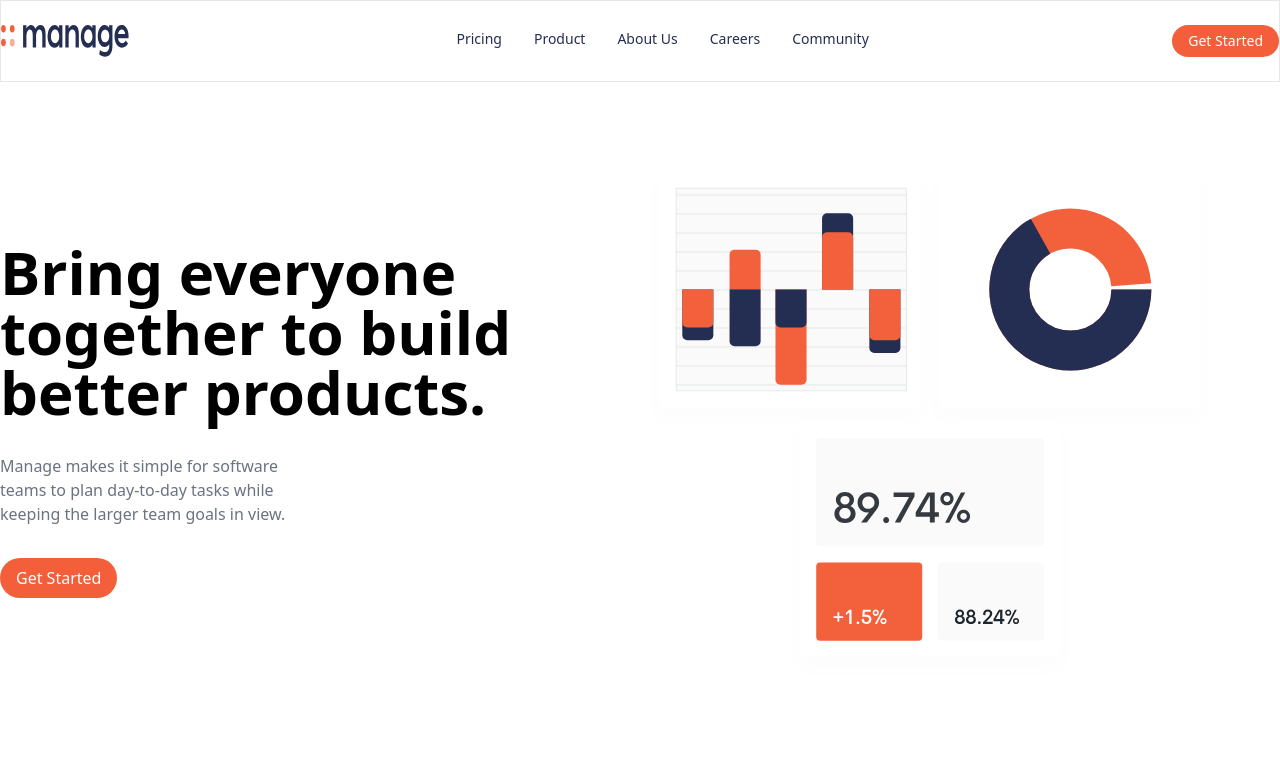
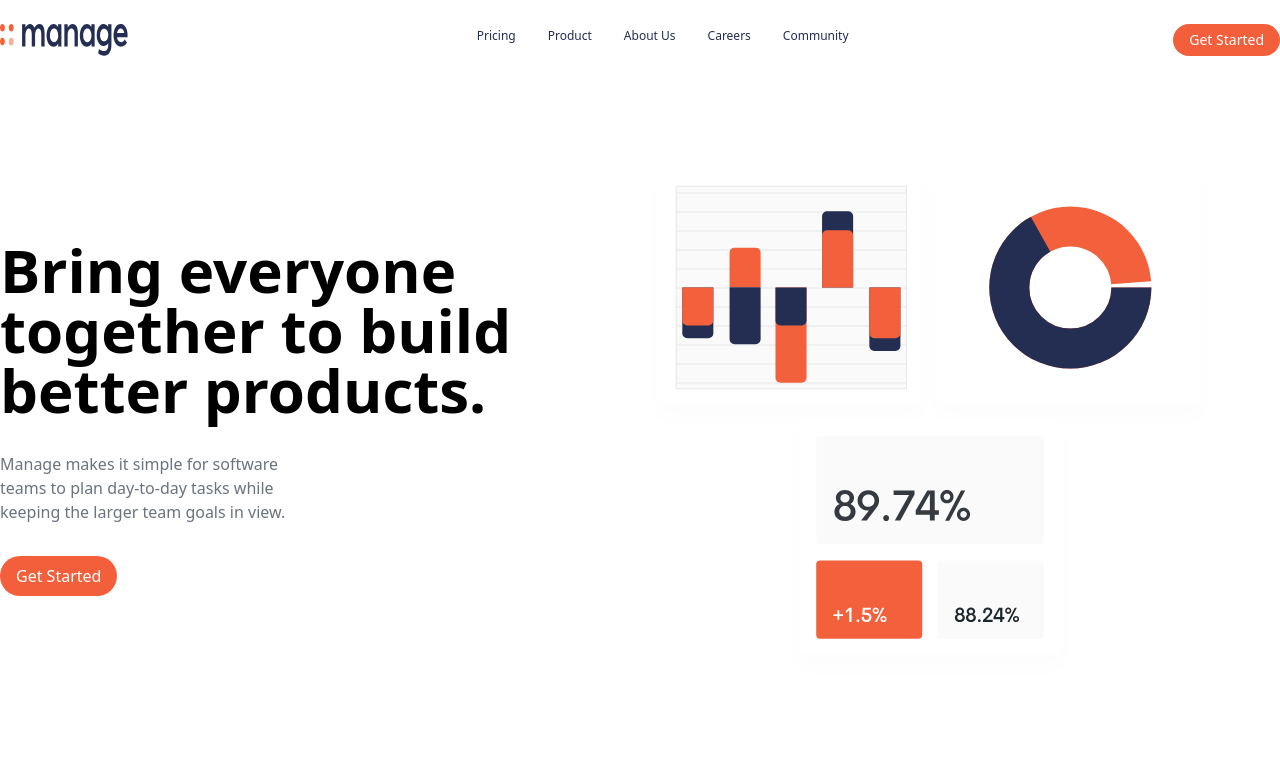
Before and after one commit to tsxepo-web/manage-landing-page, an Angular app: page / in a window 1280 px wide. Shown: the top 771 px of the page. Built offline with nearby package versions, Linux system fonts and the light colour scheme.

Commit message:
Change header font size

```diff
--- a/src/app/Components/header/header.component.html
+++ b/src/app/Components/header/header.component.html
@@ -1,5 +1,5 @@
 <header class="mb-0 sm:mb-20">
-  <div class="container mx-auto px-2 py-4 sm:px-6 sm:py-6 lg:px-0 border">
+  <div class="container mx-auto px-2 py-4 sm:px-6 sm:py-6 lg:px-0">
     <div class="flex text-white items-center sm:items-stretch sm:justify-start">
       <div class="flex flex-shrink-0 items-start">
         <img class="h-8 w-32" src="../../../assets/images/logo.svg" alt="" />
@@ -7,19 +7,19 @@
 
       <div class="hidden sm:ml-6 flex-grow sm:block">
         <div class="flex justify-center mt-1 space-x-4 lg:space-x-8">
-          <a href="./" class="text-sm text-darkBlue hover:text-darkBlueHover"
+          <a href="./" class="text-xs text-darkBlue hover:text-darkBlueHover"
             >Pricing</a
           >
-          <a href="./" class="text-sm text-darkBlue hover:text-darkBlueHover"
+          <a href="./" class="text-xs text-darkBlue hover:text-darkBlueHover"
             >Product</a
           >
-          <a href="./" class="text-sm text-darkBlue hover:text-darkBlueHover"
+          <a href="./" class="text-xs text-darkBlue hover:text-darkBlueHover"
             >About Us</a
           >
-          <a href="./" class="text-sm text-darkBlue hover:text-darkBlueHover"
+          <a href="./" class="text-xs text-darkBlue hover:text-darkBlueHover"
             >Careers</a
           >
-          <a href="./" class="text-sm text-darkBlue hover:text-darkBlueHover"
+          <a href="./" class="text-xs text-darkBlue hover:text-darkBlueHover"
             >Community</a
           >
         </div>
```
